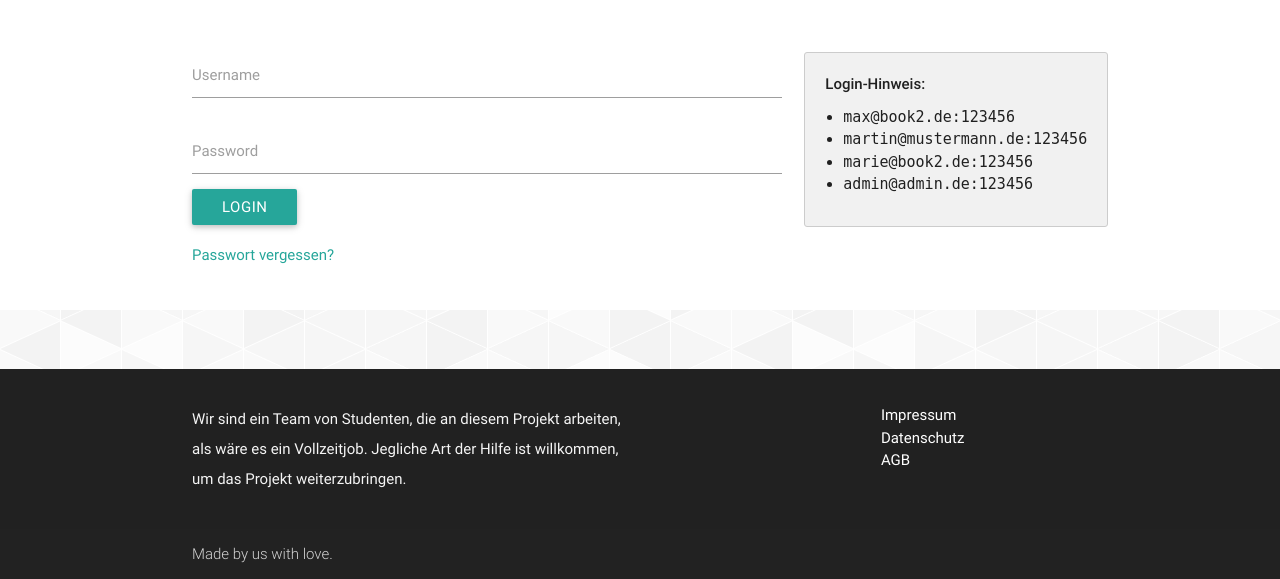
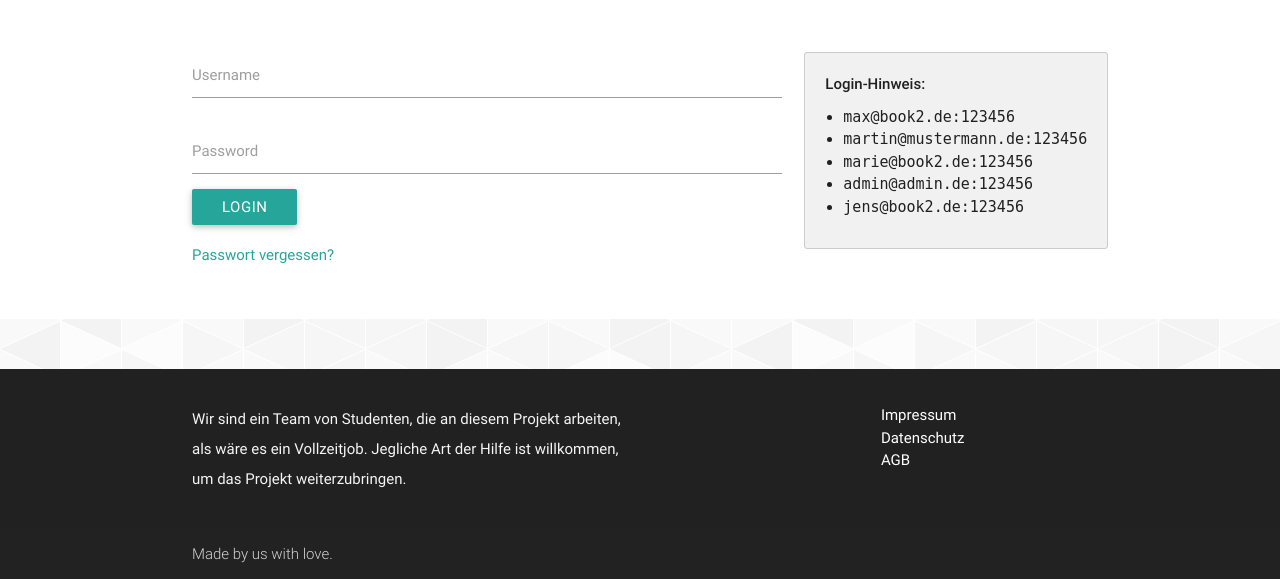
Before and after one commit to DSIW/sdf, a Django app: template templates/registration/login.html in a window 1280 px wide. Shown: the part 221-800 px from the top of the page. Run offline with Django 3.2, Linux system fonts and the light colour scheme; the template is opened without the code that fills it, so the values that code supplies are empty, except form fields; tables that the repository leaves empty hold one stand-in row (values such as "Sample post"); form fields are guessed from the names that the template uses; some libraries are stand-ins or nearby versions.

Commit message:
add jens@book2.de login infos

```diff
--- a/templates/registration/login.html
+++ b/templates/registration/login.html
@@ -43,6 +43,7 @@
                             <li class="code">martin@mustermann.de:123456</li>
                             <li class="code">marie@book2.de:123456</li>
                             <li class="code">admin@admin.de:123456</li>
+                            <li class="code">jens@book2.de:123456</li>
                         </ul>
                     </div>
                 </div>
```
